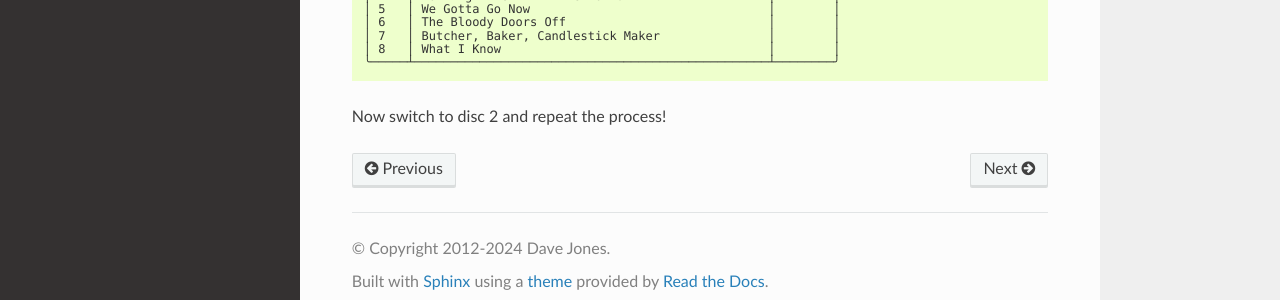
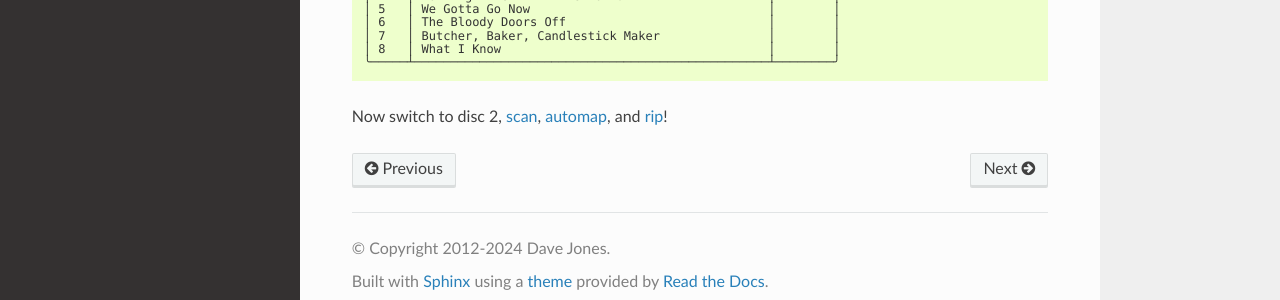
Before and after one commit to waveform80/tvrip, a Sphinx documentation site: the page built from docs/tutorial.rst, in a window 1280 px wide and 900 px high, scrolled down 5118 px. Shown: the part 582-882 px from the top of the window. Built offline with Sphinx 7.4.7 and the Read the Docs theme 2.0.0, drawn with Linux system fonts in a browser that asks for light colours; formulas are drawn with MathJax 3.

Commit message:
Refine end of tutorial

```diff
--- a/docs/tutorial.rst
+++ b/docs/tutorial.rst
@@ -373,7 +373,7 @@ Once the rip is finished, we can query the episodes to see which ones remain.
     │ 8   │ What I Know                                     │        │
     ╰─────┴─────────────────────────────────────────────────┴────────╯
 
-Now switch to disc 2 and repeat the process!
+Now switch to disc 2, :doc:`cmd_scan`, :doc:`cmd_automap`, and :doc:`cmd_rip`!
 
 .. _The Boys: https://www.amazon.co.uk/Boys-Season-02-DVD/dp/B08YLGJWY3/
 .. _enshittification: https://en.wikipedia.org/wiki/Enshittification
```
